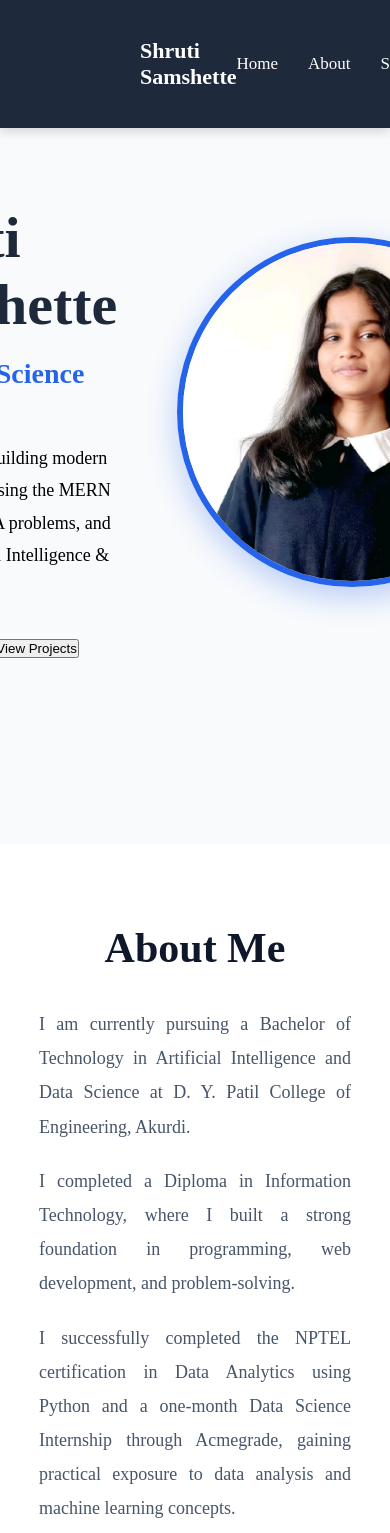
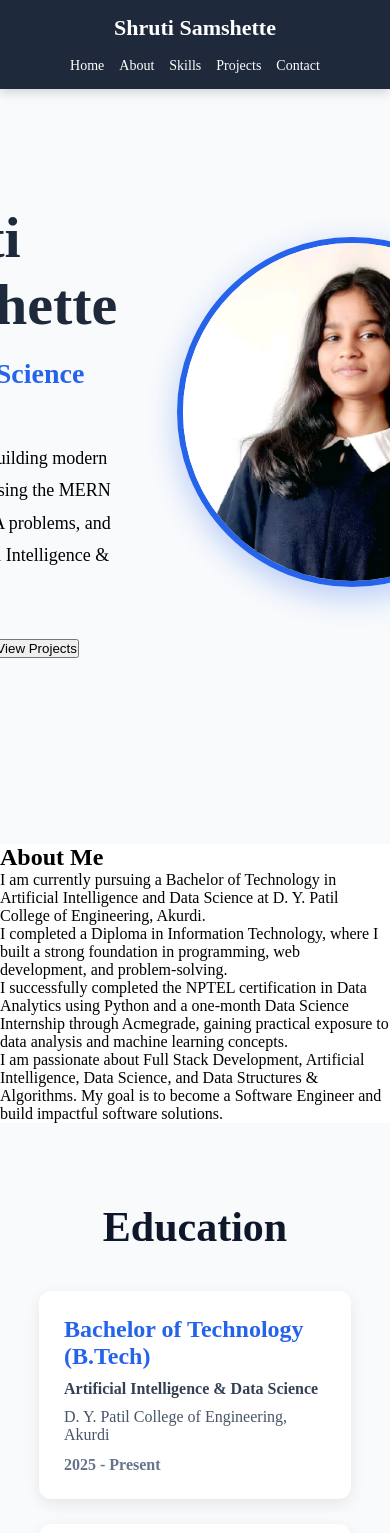
Before and after one commit to Shrutisamshette-12/portfolio-website, a React (Vite) app in the folder client/: page / in a window 390 px wide. Shown: the top 1533 px of the page. Built offline with nearby package versions, Linux system fonts and the light colour scheme.

Commit message:
Making prper UI

```diff
--- a/client/src/index.css
+++ b/client/src/index.css
@@ -112,34 +112,39 @@ section{
   left: 0;
   width: 100%;
   background: #1e293b;
-  color: white;
-  box-sizing: border-box;
+  box-shadow: 0 4px 10px rgba(0,0,0,0.15);
+  z-index: 1000;
+}
+
+.navbar-container {
+  max-width: 1200px;
+  margin: auto;
 
   display: flex;
   justify-content: space-between;
   align-items: center;
 
-  padding: 18px 80px;
+  padding: 18px 30px;
+}
 
-  z-index: 1000;
-
-  box-shadow: 0 4px 10px rgba(0,0,0,0.15);
+.logo h2 {
+  color: white;
+  font-size: 24px;
+  margin: 0;
 }
 
 .nav-links {
   display: flex;
-  align-items: center;
   gap: 30px;
   list-style: none;
   margin: 0;
   padding: 0;
-  margin-left:auto;
 }
 
 .nav-links a {
   color: white;
   text-decoration: none;
-  font-size: 17px;
+  font-size: 16px;
   font-weight: 500;
   transition: color 0.3s ease;
 }
@@ -148,52 +153,28 @@ section{
   color: #38bdf8;
 }
 
+@media (max-width: 768px) {
+
   .navbar-container {
-  max-width: 1500px;
-  margin: 0 auto;
-  padding: 20px 60px;
-
-  display: flex;
-  justify-content: space-between;
-  align-items: center;
-}
-
-.logo{
-  margin-right:0;
+    flex-direction: column;
+    gap: 15px;
+    padding: 15px 20px;
   }
 
   .logo h2 {
-  color: white;
     font-size: 22px;
-  font-weight: bold;
-  margin: 0;
   }
 
-/* ================= ABOUT SECTION ================= */
-
-.about{
-   background:var(--card);
-    padding:80px 10%;
+  .nav-links {
+    width: 100%;
+    justify-content: center;
+    flex-wrap: wrap;
+    gap: 15px;
   }
 
-.about-container{
-    max-width:900px;
-    margin:auto;
+  .nav-links a {
+    font-size: 14px;
   }
-
-.about h2{
-    text-align:center;
-    font-size:42px;
-    color:#0f172a;
-    margin-bottom:35px;
-}
-
-.about p{
-    font-size:18px;
-    color:#475569;
-    line-height:1.9;
-    margin-bottom:20px;
-    text-align:justify;
 }
 /* ================= CERTIFICATIONS ================= */
 
```
Lines whose indentation alone changed are shown as unchanged.
